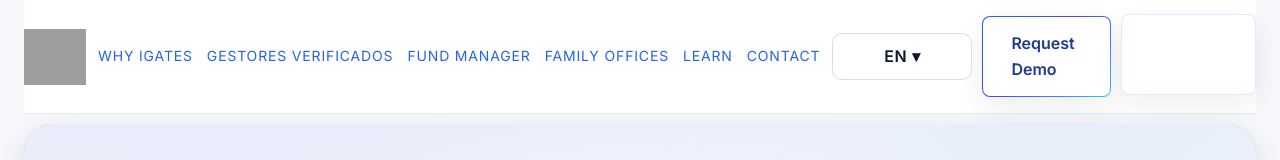
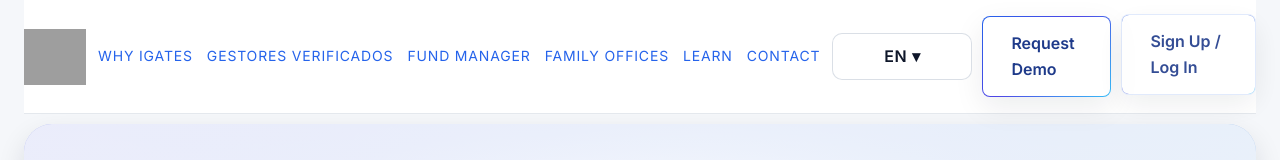
Before and after one commit to Juanherrera-123/Fund_Connect, a Next.js app: page / in a window 1280 px wide. In both pictures the pointer is over the link "Sign Up / Log In". Shown: the top 160 px of the page. Built offline with nearby package versions, Linux system fonts and the light colour scheme; grey boxes are pictures that could not be loaded.

Commit message:
Fix button hover text color

```diff
--- a/src/styles/globals.css
+++ b/src/styles/globals.css
@@ -208,10 +208,9 @@ a:hover {
 
 .btn-primary:hover {
   background-image: linear-gradient(#ffffff, #ffffff), var(--brand-gradient-strong);
-  background-clip: padding-box, text;
-  -webkit-background-clip: padding-box, text;
-  color: transparent;
-  -webkit-text-fill-color: transparent;
+  background-clip: padding-box;
+  -webkit-background-clip: padding-box;
+  color: var(--brand-blue-dark);
   border-color: rgba(37, 99, 235, 0.15);
 }
 
```
